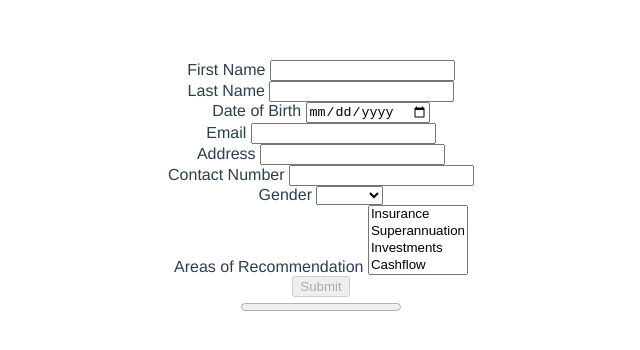
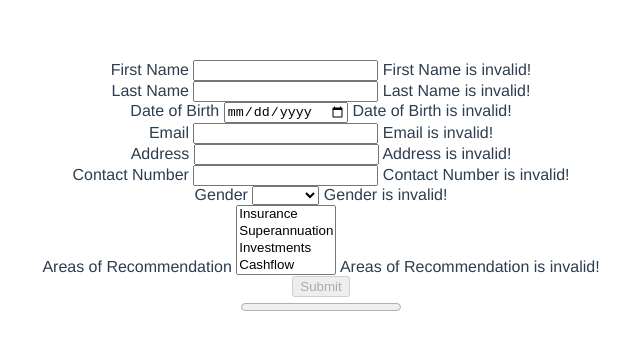
Before and after one commit to elasticmind/nod-tibor-zombory, a Vue app: page / in a window 1280 px wide. Shown: the top 350 px of the page, without its empty margins (319-959 px from the left). Built offline with nearby package versions, Linux system fonts and the light colour scheme.

Commit message:
Add error messages in case of invalid form fields

```diff
--- a/src/components/AppForm.vue
+++ b/src/components/AppForm.vue
@@ -84,6 +84,9 @@
           </option>
         </select>
       </label>
+      <span v-if="invalidFieldNames.has(inputConfig.name)">
+        {{ inputConfig.name }} is invalid!
+      </span>
     </div>
     <button type="submit" :disabled="!!invalidFieldNames.size">Submit</button>
   </form>
```
